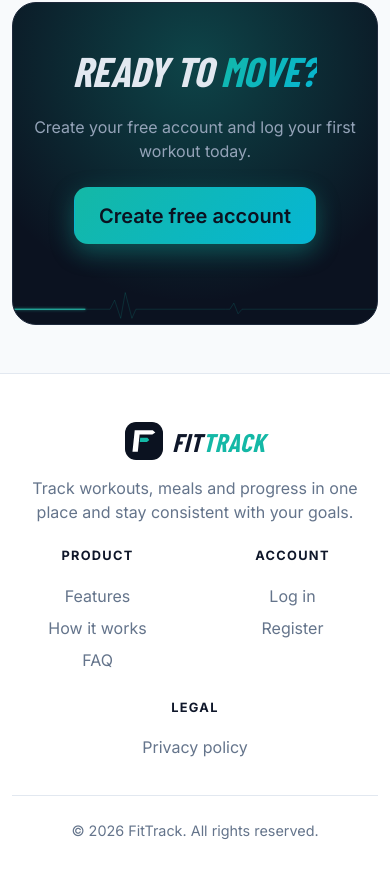
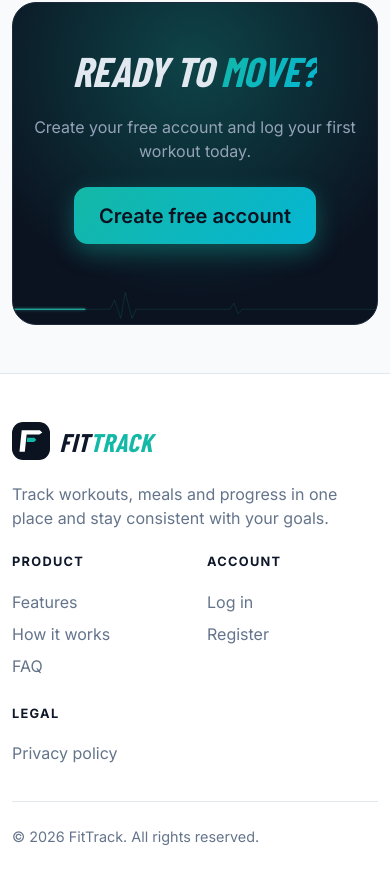
Before and after one commit to muhammadsufiyan-dev/fittrack, a React (Vite) app in the folder client/: page /#/ in a window 390 px wide. Shown: the part 5406-6290 px from the top of the page. Built offline with nearby package versions, Linux system fonts and the light colour scheme; a web font is replaced by a local one.

Commit message:
Left-align navbar and footer on mobile

```diff
--- a/client/src/components/layout/Footer.jsx
+++ b/client/src/components/layout/Footer.jsx
@@ -9,7 +9,7 @@ function Footer() {
     <footer className="site-footer">
       <div className="container py-5">
         <div className="row g-4 footer-grid">
-          <div className="col-lg-5 footer-about">
+          <div className="col-12 col-lg-5">
             <Brand />
             <p className="text-secondary mt-3 mb-0 footer-text">
               Track workouts, meals and progress in one place and stay consistent with your goals.
@@ -53,7 +53,7 @@ function Footer() {
             </ul>
           </div>
 
-          <div className="col-12 col-lg-2">
+          <div className="col-6 col-lg-2">
             <h6 className="footer-title">Legal</h6>
             <ul className="list-unstyled mb-0">
               <li>
--- a/client/src/styles/layout.css
+++ b/client/src/styles/layout.css
@@ -93,11 +93,27 @@
 
 @media (max-width: 991.98px) {
   .site-nav .navbar-collapse {
-    text-align: center;
+    margin-top: 0.5rem;
+    padding-top: 0.75rem;
+    border-top: 1px solid var(--ft-border);
+  }
+
+  .nav-link-btn {
+    width: 100%;
+    padding: 0.75rem 0.5rem;
+    text-align: left;
   }
 
   .nav-actions {
-    justify-content: center;
+    padding-bottom: 0.5rem;
+  }
+
+  .nav-actions .btn {
+    flex: 1;
+  }
+
+  .nav-actions .btn:first-child {
+    flex: 0 0 auto;
   }
 }
 
@@ -147,23 +163,11 @@
   border-top: 1px solid var(--ft-border);
   color: var(--ft-muted);
   font-size: 0.9rem;
-  text-align: center;
 }
 
-@media (max-width: 767.98px) {
-  .footer-grid > div {
+@media (min-width: 768px) {
+  .footer-bottom {
     text-align: center;
-  }
-
-  .footer-about {
-    display: flex;
-    flex-direction: column;
-    align-items: center;
-  }
-
-  .footer-text {
-    margin-right: auto;
-    margin-left: auto;
   }
 }
 
```
